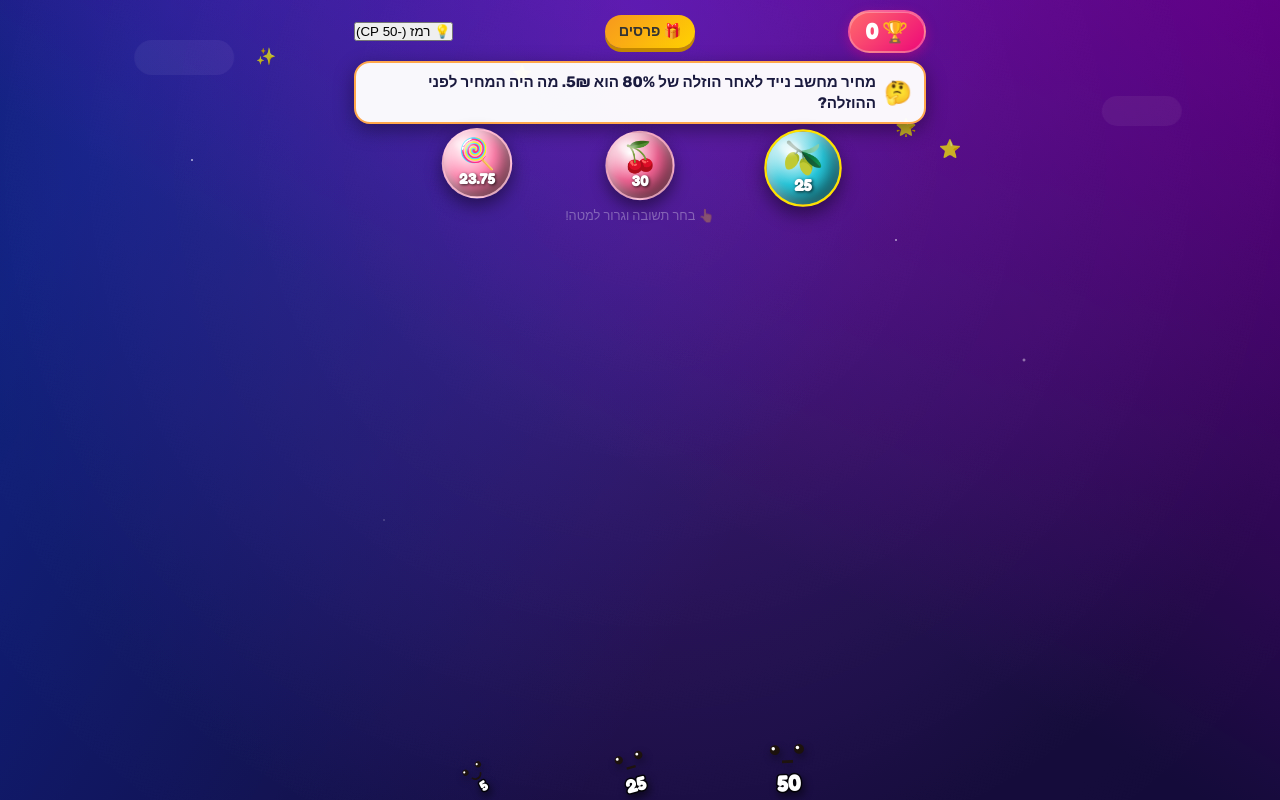
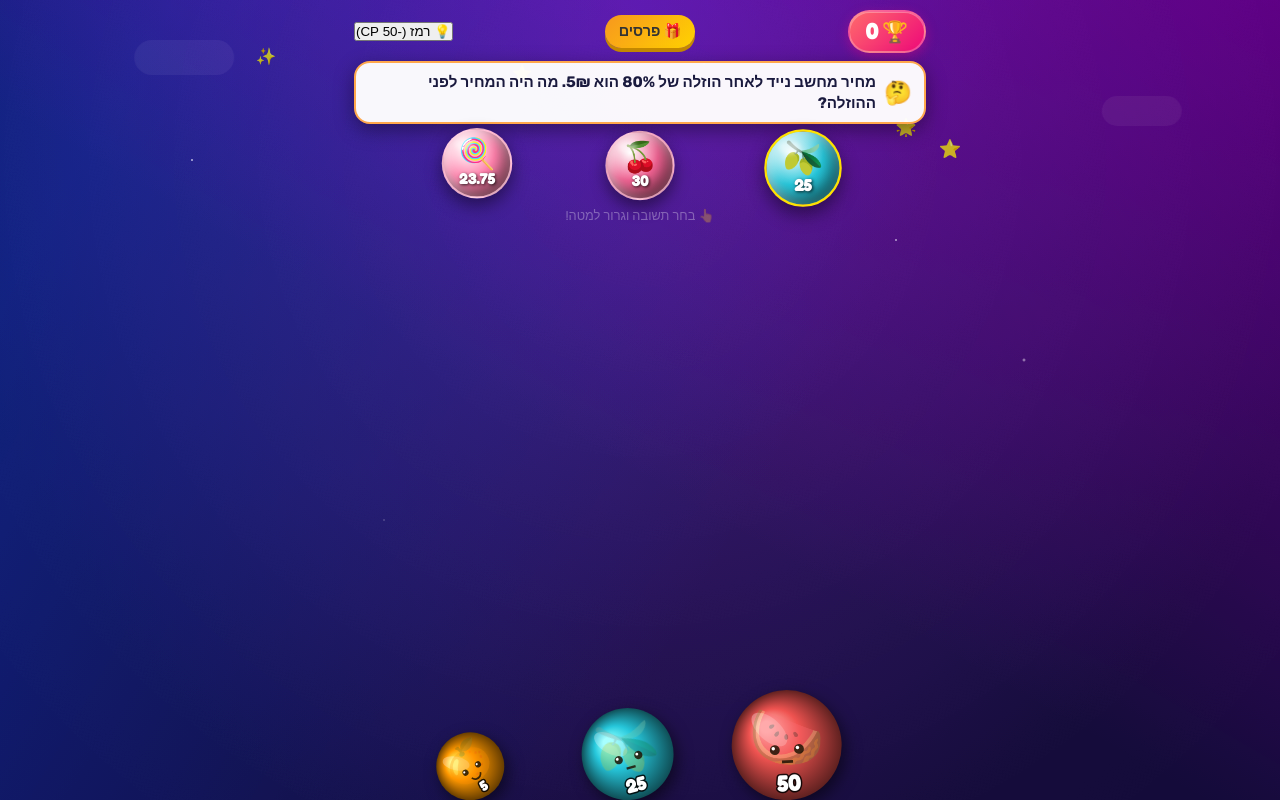
Before and after one commit to AVISHAIGIT/Percentage_Watermelon_Game, a plain HTML site: page index.html in a window 1280 px wide. Drawn offline with nearby package versions, Linux system fonts and the light colour scheme; animation ran at ten frames a second.

Commit message:
UI Upgrade: 3D Fruits, New Funny Rewards & Ocean Background

```diff
--- a/index.html
+++ b/index.html
@@ -10,7 +10,7 @@
 </head>
 <body>
     <!-- Animated background -->
-    <div id="bg-layer">
+    <div id="bg-layer" class="theme-ocean">
         <div class="cloud" style="top:5%;left:10%;animation-delay:0s;"></div>
         <div class="cloud" style="top:12%;right:8%;animation-delay:2s;width:80px;height:30px;"></div>
         <div class="star" style="top:8%;left:40%;animation-delay:0.5s;">⭐</div>
--- a/script.js
+++ b/script.js
@@ -98,13 +98,11 @@ const REWARDS = [
     { id:'iphone',       emoji:'📱', img:'📱🍎📱',  type:'tech',     title:'סלולרי חדש!',     name:'iPhone 16 Pro 256GB — אחריות מלאה, כל הצבעים! 📱',      price:12000},
     { id:'ps5',          emoji:'🎮', img:'🎮🕹️🎮',  type:'tech',     title:'PS5 חדש!!',       name:'PlayStation 5 Slim + 2 שלטים — חדש בקרטון! 🎮',        price:12000},
     // --- Funny ---
-    { id:'grandmaRY',    emoji:'👵', img:'👵😂👵',  type:'funny',    title:'סבתא של רונית!',  name:'בילוי מלא עם סבתא של רונית ים — עוגה ביתית + סיפורים', price:100  },
-    { id:'catphoto',     emoji:'📸', img:'📸🐱📸',  type:'funny',    title:'!היסטרי',         name:'תמונה עם חתול שרה השכנה — הוא לא ישמח אבל תהיי',       price:80   },
-    { id:'sock',         emoji:'🧦', img:'🧦👟🧦',  type:'funny',    title:'מציאת חיים!',     name:'גרב שמאלי של ד"ר מרטינס — בשימוש קל, ריח קל',          price:120  },
-    { id:'bujji',        emoji:'🏛️', img:'🏛️😄🏛️',  type:'funny',    title:'חוכמה עמוקה!',   name:'אמרה עמוקה מבוז\'י הרצוג — "אנחנו נצחנו!"',            price:150  },
-    { id:'rabbi',        emoji:'📜', img:'📜🙏📜',  type:'funny',    title:'ברכה אישית!',     name:'ברכה מהרב רבי רביהו — נשלחת ישירות ב-SMS',             price:130  },
-    { id:'gilgul',       emoji:'👻', img:'👻💫👻',  type:'funny',    title:'מיסטי!',          name:'מפגש עם גילגול נשמת מכלוף — ערב מיסטי עם נרות',        price:250  },
-    { id:'umbrella',     emoji:'☂️', img:'☂️🌧️☂️',  type:'funny',    title:'אוצר אמיתי!',    name:'מטרייה שבורה של שרה — נפתחת רק משמאל וסוגרת מימין',    price:110  },
+    { id:'grandmaRY',    emoji:'👵', img:'👵😂👵',  type:'funny',    title:'סבתא של רונית!',  name:'בילוי מלא עם סבתא של רונית ים — עוגה ביתי + סיפורים', price:100  },
+    { id:'konik_tour',   emoji:'🏘️', img:'🏘️🚶🏘️',  type:'funny',    title:'סיור אקסלוסיבי!',  name:'סיור עם רן קוניק ברחוב אידמית — כולל הסברים על המדרכות', price:250  },
+    { id:'izik_air',     emoji:'🌲', img:'🌲🚗🌲',  type:'funny',    title:'ריח של פעם!',     name:'עץ ריח "אורנים" מתנה מאיציק נפחא — ריח חזק מהניינטיז', price:120  },
+    { id:'poop_week',    emoji:'💩', img:'💩🧹💩',  type:'funny',    title:'שירות לעיר!',     name:'שבוע איסוף חינם קקי ברחבי העיר — התנדבות בכיף!',       price:50   },
+    { id:'pickles',      emoji:'🥒', img:'🥒🤪🥒',  type:'funny',    title:'מעדן אמיתי!',    name:'קופסת מלפפונים חמוצים — ריקה אבל הריח נשאר',           price:95   },
 ];
 
 const TEASE_MSGS = [
@@ -501,13 +499,28 @@ function renderCustom() {
         ctx.translate(body.position.x,body.position.y);
         ctx.rotate(body.angle);
 
-        // Shadow
-        ctx.shadowColor='rgba(0,0,0,0.45)'; ctx.shadowBlur=8; ctx.shadowOffsetX=2; ctx.shadowOffsetY=4;
+        // Draw 3D Sphere Background with Volume and Gloss
+        ctx.shadowColor='rgba(0,0,0,0.5)'; ctx.shadowBlur=15; ctx.shadowOffsetX=4; ctx.shadowOffsetY=6;
+        ctx.beginPath();
+        ctx.arc(0, 0, r, 0, 2 * Math.PI);
+        const grad = ctx.createRadialGradient(-r*0.35, -r*0.35, r*0.1, 0, 0, r);
+        grad.addColorStop(0, lighten(color, 90)); // bright highlight
+        grad.addColorStop(0.4, color);
+        grad.addColorStop(1, shadeColor(color, -60)); // deep shadow
+        ctx.fillStyle = grad;
+        ctx.fill();
 
-        // Draw the emoji as the active fruit body
-        ctx.font=`${Math.max(20,r*1.65)}px "Apple Color Emoji", "Segoe UI Emoji", "Noto Color Emoji", sans-serif`;
+        // Gloss Overlay
+        ctx.shadowColor = 'transparent'; ctx.shadowBlur = 0;
+        ctx.beginPath();
+        ctx.ellipse(-r*0.3, -r*0.3, r*0.4, r*0.2, Math.PI*0.25, 0, 2*Math.PI);
+        ctx.fillStyle = 'rgba(255,255,255,0.3)';
+        ctx.fill();
+
+        // Draw the emoji slightly up for depth
+        ctx.font=`${Math.max(20,r*1.1)}px "Apple Color Emoji", "Segoe UI Emoji", "Noto Color Emoji", sans-serif`;
         ctx.textAlign='center'; ctx.textBaseline='middle';
-        ctx.fillText(fd.emoji, 0, 0);
+        ctx.fillText(fd.emoji, 0, -r*0.1);
 
         // Animated facial expressions!
         const t = Date.now() + body.id * 888; // Unique random offset per fruit
```
